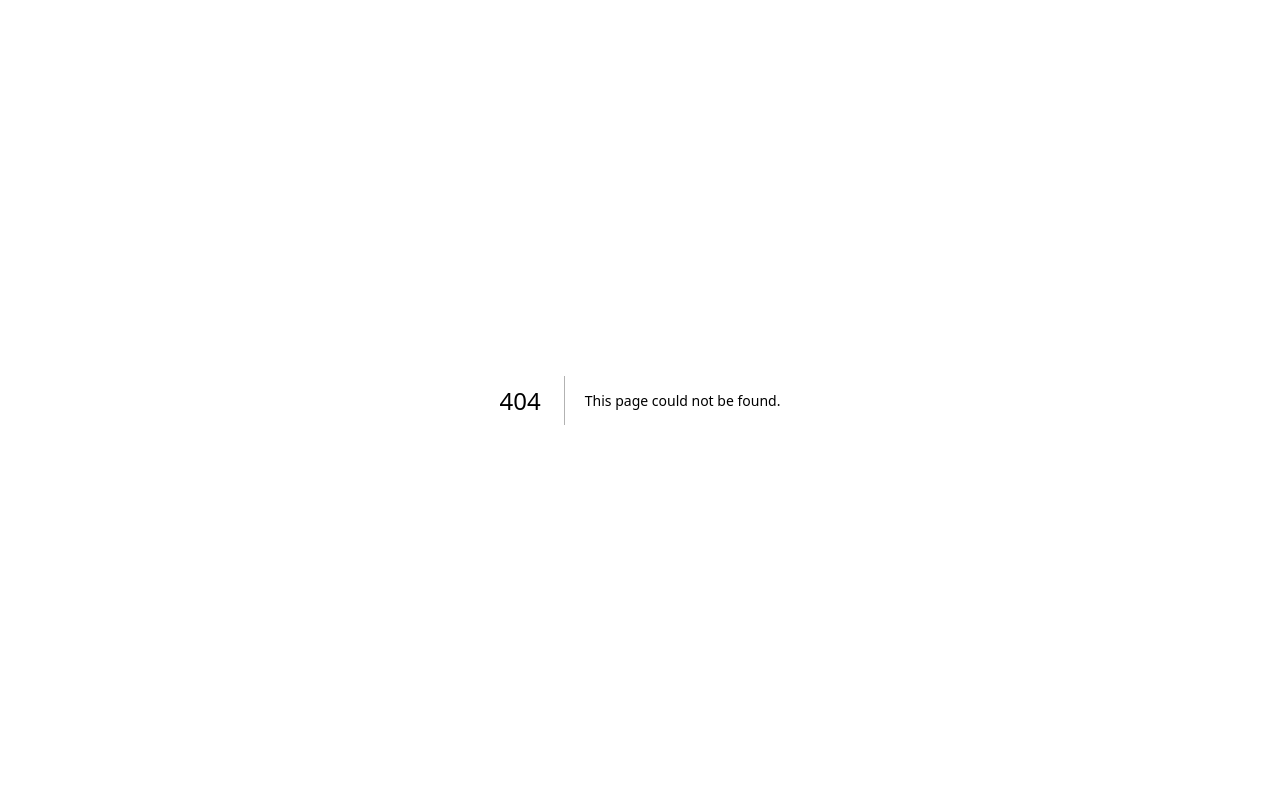
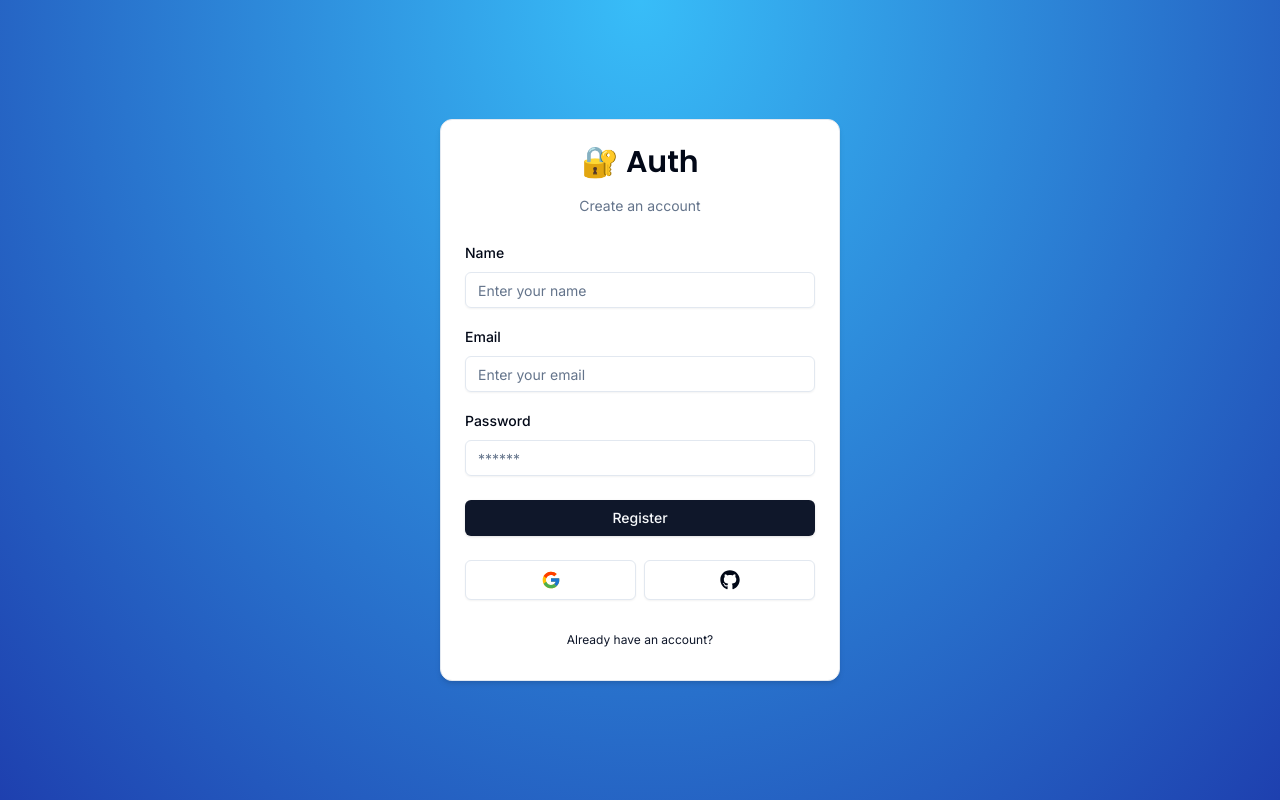
Before and after one commit to linesquad/auth, a Next.js app: page /auth/register in a window 1280 px wide. Before the commit this address had no page. Built offline with nearby package versions, Linux system fonts and the light colour scheme.

Commit message:
implement register form and register actions

```diff
--- /dev/null
+++ b/actions/register.ts
@@ -0,0 +1,19 @@
+"use server";
+
+import * as z from "zod";
+
+import { registerSchema } from "@/schemas";
+
+export const register = async (values: z.infer<typeof registerSchema>) => {
+  const validatedFields = registerSchema.safeParse(values);
+
+  if (!validatedFields.success) {
+    return {
+      error: "Invalid fields",
+    };
+  }
+
+  return {
+    success: "Email sent",
+  };
+};
--- /dev/null
+++ b/app/auth/register/page.tsx
@@ -0,0 +1,7 @@
+import { RegisterForm } from "@/components/auth/register-form";
+
+const RegisterPage = () => {
+  return <RegisterForm />;
+};
+
+export default RegisterPage;
--- /dev/null
+++ b/components/auth/register-form.tsx
@@ -0,0 +1,137 @@
+"use client";
+import { useEffect, useState } from "react";
+import { useForm } from "react-hook-form";
+import { zodResolver } from "@hookform/resolvers/zod";
+import * as z from "zod";
+
+import { registerSchema } from "@/schemas";
+import { CardWrapper } from "./card-wrapper";
+import { FormError } from "../form-error";
+import { FormSuccess } from "../form-succes";
+
+import {
+  Form,
+  FormControl,
+  FormField,
+  FormItem,
+  FormLabel,
+  FormMessage,
+} from "../ui/form";
+import { Input } from "../ui/input";
+import { Button } from "../ui/button";
+
+import { useTransition } from "react";
+import { register } from "@/actions/register";
+
+export const RegisterForm = () => {
+  const [isMounted, setIsMounted] = useState(false);
+  const [isPending, startTransition] = useTransition();
+  const [success, setSuccess] = useState<string | undefined>("");
+  const [error, setError] = useState<string | undefined>("");
+
+  useEffect(() => {
+    setIsMounted(true);
+  }, []);
+
+  const form = useForm<z.infer<typeof registerSchema>>({
+    resolver: zodResolver(registerSchema),
+    defaultValues: {
+      email: "",
+      password: "",
+      name: "",
+    },
+  });
+
+  const onSubmit = (values: z.infer<typeof registerSchema>) => {
+    setError("");
+    setSuccess("");
+    startTransition(() => {
+      register(values).then((data) => {
+        setError(data.error);
+        setSuccess(data.success);
+      });
+    });
+  };
+
+  if (!isMounted) {
+    return null;
+  }
+
+  return (
+    <CardWrapper
+      headerLabel="Create an account"
+      backButtonLabel="Already have an account?"
+      backButtonHref="/auth/login"
+      showSocial
+    >
+      <Form {...form}>
+        <form onSubmit={form.handleSubmit(onSubmit)} className=" space-y-6">
+          <div className="space-y-4">
+            <FormField
+              control={form.control}
+              name="name"
+              render={({ field }) => (
+                <FormItem>
+                  <FormLabel>Name</FormLabel>
+                  <FormControl>
+                    <Input
+                      {...field}
+                      disabled={isPending}
+                      placeholder="Enter your name"
+                      type="text"
+                      autoComplete="name"
+                    />
+                  </FormControl>
+                  <FormMessage />
+                </FormItem>
+              )}
+            />
+            <FormField
+              control={form.control}
+              name="email"
+              render={({ field }) => (
+                <FormItem>
+                  <FormLabel>Email</FormLabel>
+                  <FormControl>
+                    <Input
+                      {...field}
+                      disabled={isPending}
+                      placeholder="Enter your email"
+                      type="email"
+                      autoComplete="email"
+                    />
+                  </FormControl>
+                  <FormMessage />
+                </FormItem>
+              )}
+            />
+            <FormField
+              control={form.control}
+              name="password"
+              render={({ field }) => (
+                <FormItem>
+                  <FormLabel>Password</FormLabel>
+                  <FormControl>
+                    <Input
+                      {...field}
+                      disabled={isPending}
+                      placeholder="******"
+                      type="password"
+                      autoComplete="current-password"
+                    />
+                  </FormControl>
+                  <FormMessage />
+                </FormItem>
+              )}
+            />
+          </div>
+          <FormError message={error} />
+          <FormSuccess message={success} />
+          <Button type="submit" className="w-full" disabled={isPending}>
+            {isPending ? "Registering..." : "Register"}
+          </Button>
+        </form>
+      </Form>
+    </CardWrapper>
+  );
+};
--- a/schemas/index.ts
+++ b/schemas/index.ts
@@ -8,3 +8,15 @@
     message: "Password is required",
   }),
 });
+
+export const registerSchema = z.object({
+  email: z.string().email({
+    message: "Email is required",
+  }),
+  password: z.string().min(6, {
+    message: "Password must be at least 6 characters",
+  }),
+  name: z.string().min(1, {
+    message: "Name is required",
+  }),
+});
```
